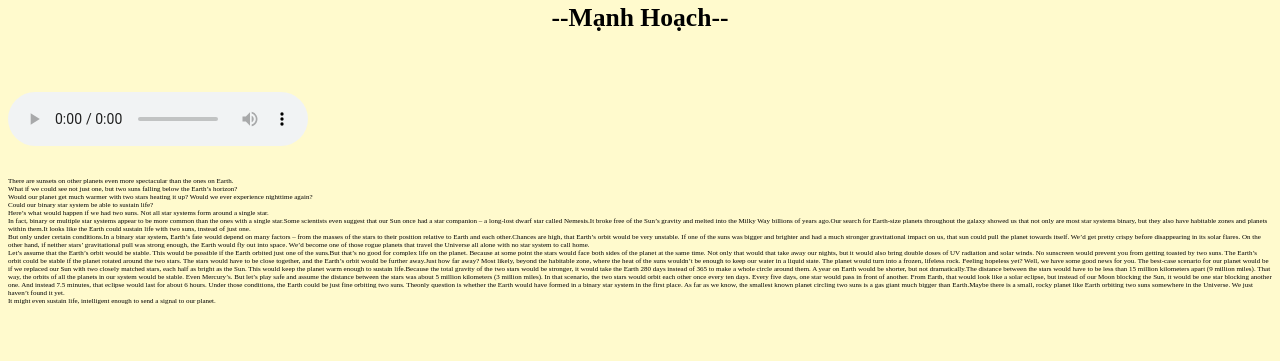
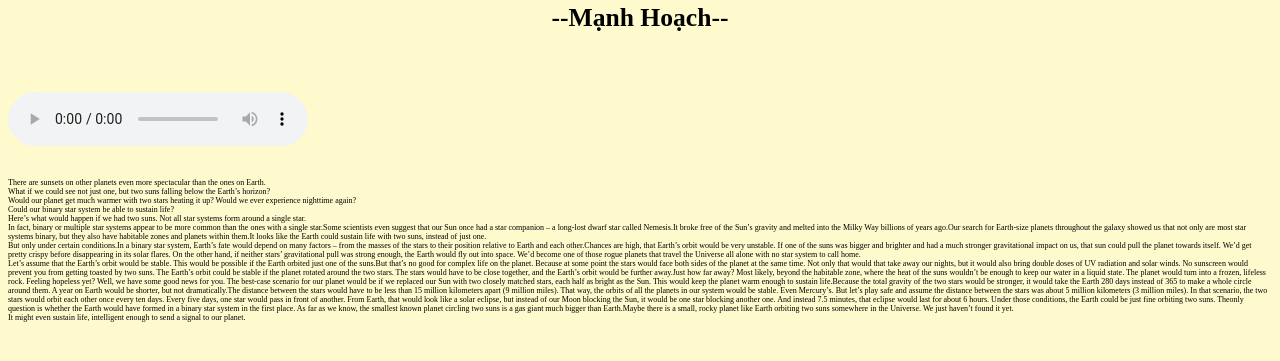
Before and after one commit to manhhoach/nghetienganh.github.io, a plain HTML site: page index.html in a window 1280 px wide. Shown: the part 93-454 px from the top of the page. Drawn offline with Linux system fonts and the light colour scheme.

Commit message:
Update index.html

```diff
--- a/index.html
+++ b/index.html
@@ -15,7 +15,7 @@
          <audio controls>
             <source src="amthanh.mp3" type="audio/mp3">
          </audio>
-        <p style="font-size:7%;text-align: left;">
+        <p style="font-size:8%;text-align: left;">
  There are sunsets on other planets even more spectacular than the ones on Earth.<br>
  What if we could see not just one, but two suns falling below the Earth’s horizon?<br>
  Would our planet get much warmer with two stars heating it up? Would we ever experience
```
